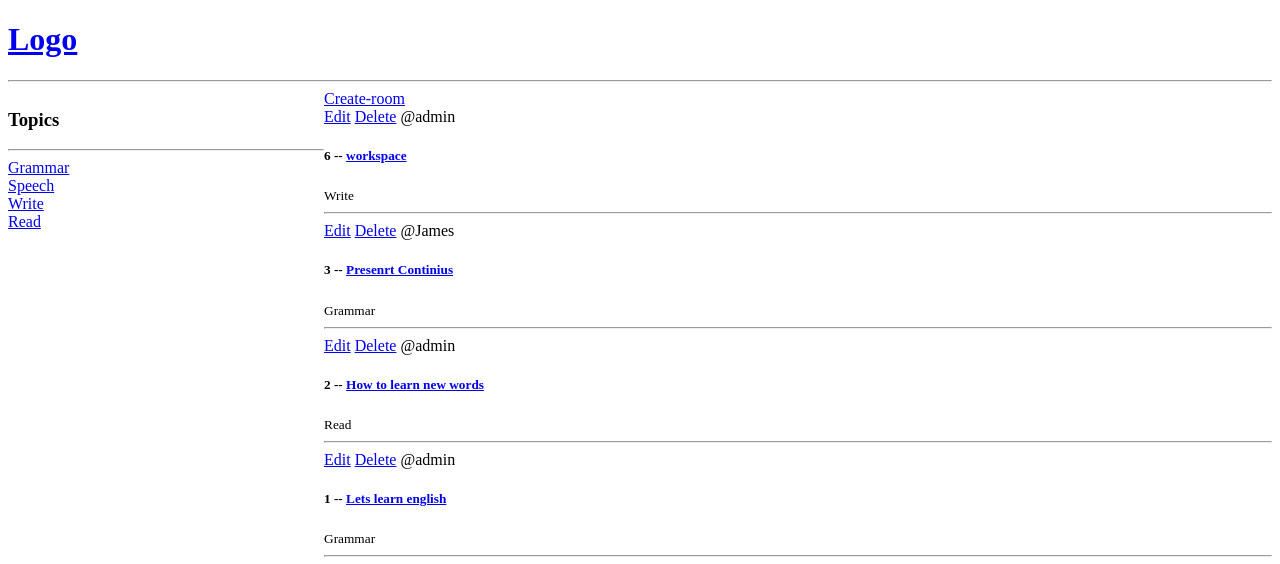
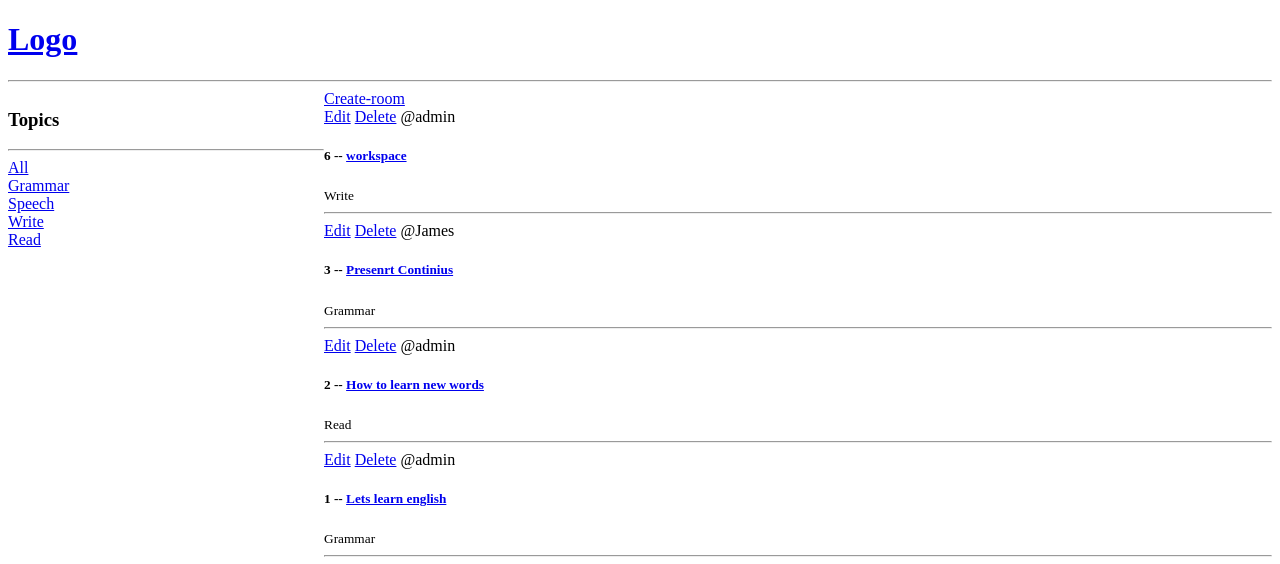
Before and after one commit to Ali-3746/experience, a Django app: page / in a window 1280 px wide. Shown: the top 564 px of the page. Run offline with Django 4.2, Linux system fonts and the light colour scheme; data comes from the database, SQL or seed files in the repository.

Commit message:
seatch_pparamtry

```diff
--- a/main/templates/main/index.html
+++ b/main/templates/main/index.html
@@ -13,6 +13,10 @@
     <div>
         <h3>Topics</h3>
         <hr>
+        <div>
+            <a href="{% url 'index' %}">All</a>
+        </div>
+
         {% for topic in topics %}
         <div>
             <a href="{% url 'index' %}?q={{topic.name}}">{{topic.name}}</a>
--- a/main/views.py
+++ b/main/views.py
@@ -8,7 +8,8 @@ from .forms import RoomForm
 #          ]
 
 def index(request):
-    rooms = Room.objects.all()
+    q = request.GET.get('q') if request.GET.get('q') != None else ''
+    rooms = Room.objects.filter(topic__name__icontains=q)
     topics = Topic.objects.all()
     context = {'rooms': rooms, 'topics': topics}
     return render(request, 'main/index.html', context)
```
